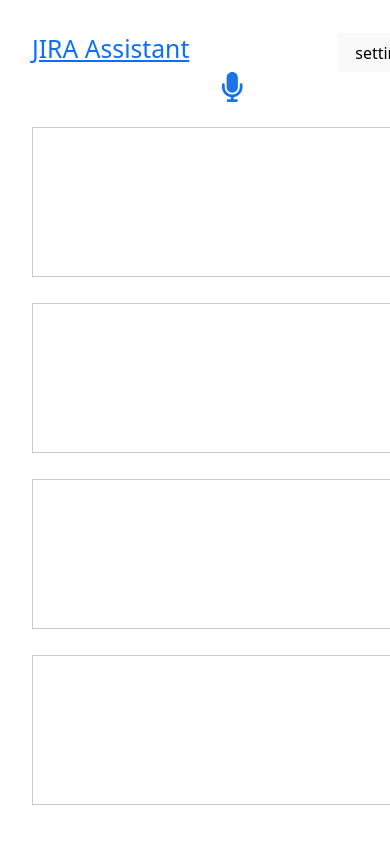
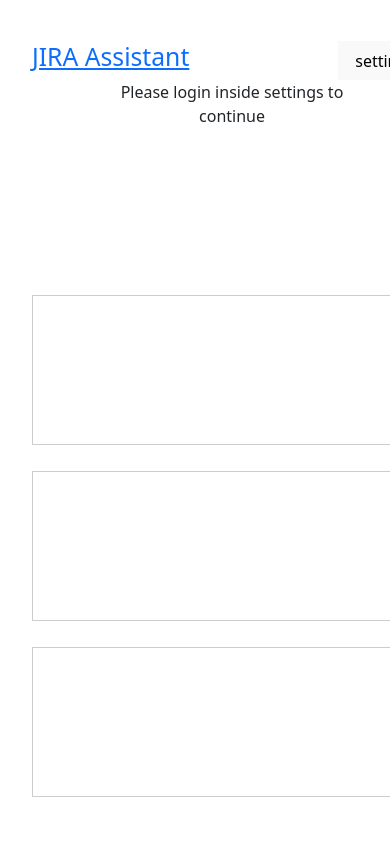
Before and after one commit to Beavan1997/jira-voice-assistant, a React app: page /settings in a window 390 px wide. Shown: the top 844 px of the page. Built offline with nearby package versions, Linux system fonts and the light colour scheme.

Commit message:
Conditional microphone button

```diff
--- a/src/App.css
+++ b/src/App.css
@@ -103,6 +103,11 @@
   padding-right: 50px;
 }
 
+.login-message {
+  width: 250px;
+  text-align: center;
+}
+
 
 @keyframes fluctuate1 {
   from {
--- a/src/App.jsx
+++ b/src/App.jsx
@@ -20,6 +20,7 @@
   const [userid, setUser] = useState('');
   const [pwd, setPwd] = useState('');
   const [cloud, setCloud] = useState('');
+  const [showMicrophone, setShowMicrophone]= useState(false);
 
   const { isListening, transcript, startListening, stopListening } = useSpeechToText({ continuous: true })
 
@@ -74,6 +75,11 @@
 
   useEffect(() => {
     getEnvVars();
+    chrome.storage.sync.get(['cloudId', 'userId', 'apiToken'], (result) => {
+      if (result.userId && result.apiToken && result.cloudId) {
+        setShowMicrophone(true);
+      }
+    });
     if (temp >= 0 && temp <= 8) {
       addTask();
     } else if (temp > 8 && temp <= 16) {
@@ -372,23 +378,26 @@
           {isSpeaking && <div className="sticks"></div>}
           {isSpeaking && <div className="sticks"></div>}
         </div>
-        <FontAwesomeIcon icon={faMicrophone} className={`mic-icon ${isSpeaking ? 'speaking' : ''}`} onClick={() => {
+        {!showMicrophone && <p className='login-message'>Please login inside settings to continue</p>}
+        {showMicrophone && <FontAwesomeIcon icon={faMicrophone} className={`mic-icon ${isSpeaking ? 'speaking' : ''}`} onClick={() => {
           startStopListening();
-        }} />
-        <div className={`sticks-container right ${isSpeaking ? 'speaking' : ''}`}>
+        }} />}
+        {showMicrophone && <div className={`sticks-container right ${isSpeaking ? 'speaking' : ''}`}>
           {isSpeaking && <div className="sticks"></div>}
           {isSpeaking && <div className="sticks"></div>}
           {isSpeaking && <div className="sticks"></div>}
-        </div>
+        </div>}
       </div>
 
       <textarea
         style={{
           marginTop: '25px',
           width: '100%',
-          height: '150px',
+          height: '100px',
           padding: '10px',
-          border: '1px solid #ccc',
+          border: 'none',
+          textAlign: 'center',
+          backgroundColor: 'white',
         }}
         disabled={isListening}
         value={transcript}
```
